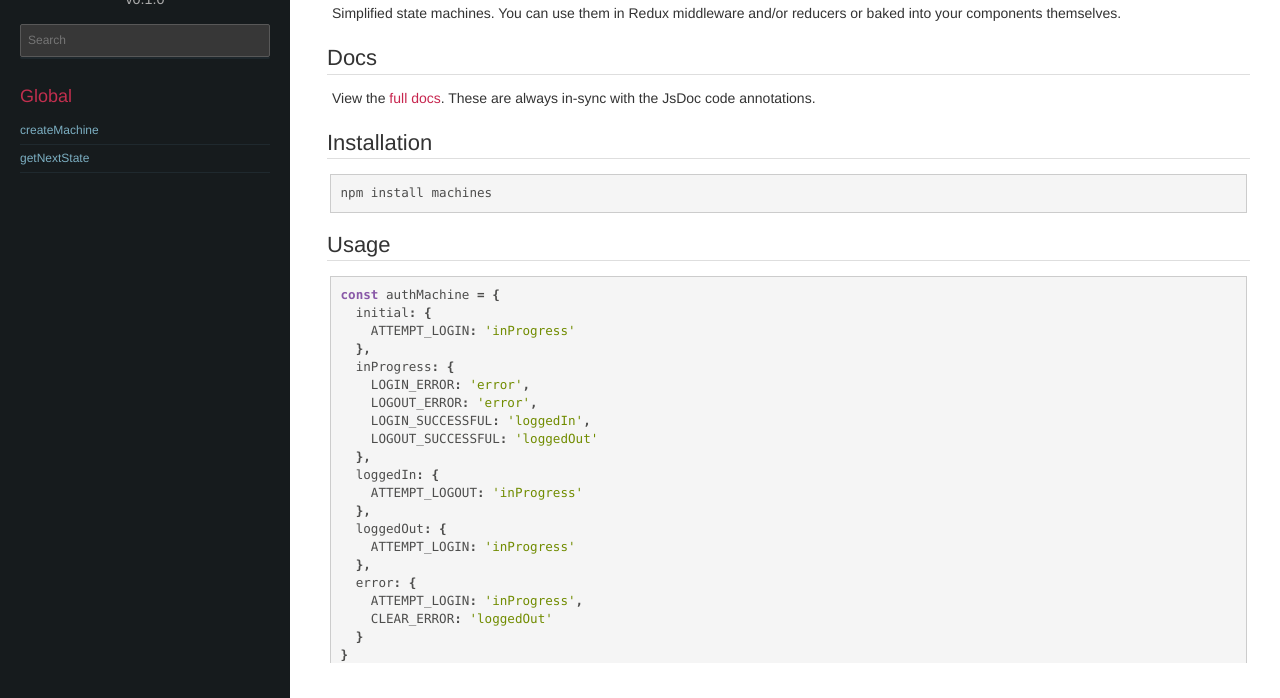
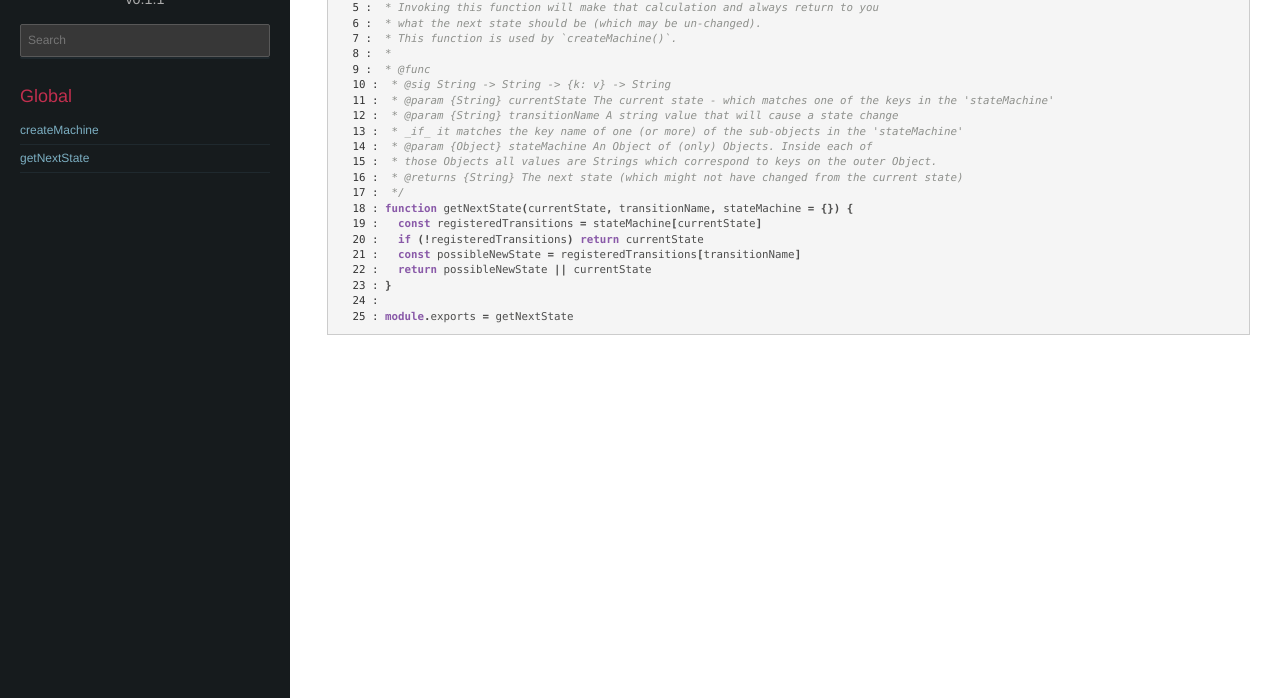
Before and after one commit to arizonatribe/machines, a plain HTML site: page getNextState.js.html in a window 1280 px wide. Shown: the part 102-800 px from the top of the page. Drawn offline with Linux system fonts and the light colour scheme.

Commit message:
Deploy machines to github.com/arizonatribe/machines.git:gh-pages

```diff
--- a/index.html
+++ b/getNextState.js.html
@@ -1,8 +1,10 @@
+
+
 <!DOCTYPE html>
 <html lang="en">
 <head>
     <meta charset="utf-8">
-    <title>Home | machines</title>
+    <title>Source: getNextState.js | machines</title>
 
     <script src="scripts/prettify/prettify.js"> </script>
     <script src="scripts/prettify/lang-css.js"> </script>
@@ -32,7 +34,7 @@
     <div class="title">
         <h1><a href="index.html" class="link">machines</a></h1>
 
-            <span class="version">v0.1.0</span>
+            <span class="version">v0.1.1</span>
 
     </div>
     <div class="search-container" id="search-container">
@@ -50,62 +52,36 @@
 
 
 
-
-
-
-
-
-
-
-
-
-
-
-
     <section>
-        <article class="readme"><h1>Machines</h1><p>Simplified state machines. You can use them in Redux middleware and/or reducers or baked into your components themselves.</p>
-<h2>Docs</h2><p>View the <a href="https://arizonatribe.github.io/machines/">full docs</a>. These are always in-sync with the JsDoc code annotations.</p>
-<h2>Installation</h2><pre class="prettyprint source"><code>npm install machines</code></pre><h2>Usage</h2><pre class="prettyprint source lang-javascript"><code>const authMachine = {
-  initial: {
-    ATTEMPT_LOGIN: 'inProgress'
-  },
-  inProgress: {
-    LOGIN_ERROR: 'error',
-    LOGOUT_ERROR: 'error',
-    LOGIN_SUCCESSFUL: 'loggedIn',
-    LOGOUT_SUCCESSFUL: 'loggedOut'
-  },
-  loggedIn: {
-    ATTEMPT_LOGOUT: 'inProgress'
-  },
-  loggedOut: {
-    ATTEMPT_LOGIN: 'inProgress'
-  },
-  error: {
-    ATTEMPT_LOGIN: 'inProgress',
-    CLEAR_ERROR: 'loggedOut'
-  }
+        <article>
+            <pre class="prettyprint source linenums"><code>/**
+ * Compares a current state value to a transition name, using a state machine
+ * (Object) where all the possible states also have transition names registered
+ * to each one (which link to new states).
+ * Invoking this function will make that calculation and always return to you
+ * what the next state should be (which may be un-changed).
+ * This function is used by `createMachine()`.
+ *
+ * @func
+ * @sig String -> String -> {k: v} -> String
+ * @param {String} currentState The current state - which matches one of the keys in the 'stateMachine'
+ * @param {String} transitionName A string value that will cause a state change
+ * _if_ it matches the key name of one (or more) of the sub-objects in the 'stateMachine'
+ * @param {Object} stateMachine An Object of (only) Objects. Inside each of
+ * those Objects all values are Strings which correspond to keys on the outer Object.
+ * @returns {String} The next state (which might not have changed from the current state)
+ */
+function getNextState(currentState, transitionName, stateMachine = {}) {
+  const registeredTransitions = stateMachine[currentState]
+  if (!registeredTransitions) return currentState
+  const possibleNewState = registeredTransitions[transitionName]
+  return possibleNewState || currentState
 }
 
-const getNextAuthState = createMachine(authMachine, 'initial')
-
-getNextAuthState('LOGIN_SUCCESSFUL')
-// initial - Can't transition there yet
-getNextAuthState('CLEAR_ERROR')
-// initial - Also doesn't affect state
-getNextAuthState('ATTEMPT_LOGIN')
-// inProgress - Now we have a login attempt, which changes state
-getNextAuthState('LOGIN_SUCCESSFUL')
-// loggedIn - Advances from that pending state to logged-in
-getNextAuthState('ATTEMPT_LOGOUT')
-// inProgress - Attempting to log out
-getNextAuthState('LOGOUT_ERROR')
-// error - Now we're in an error state
-getNextAuthState('CLEAR_ERROR')
-// loggedOut - Finishes logout process</code></pre></article>
+module.exports = getNextState
+</code></pre>
+        </article>
     </section>
-
-
 
 
 
@@ -122,7 +98,7 @@ getNextAuthState('CLEAR_ERROR')
 <script src="scripts/linenumber.js"></script>
 
     <script>
-        var id = 'package:machines_sub'.replace(/"/g, '_');
+        var id = '_sub'.replace(/"/g, '_');
         var selectedApi = document.getElementById(id); // do not use jquery selector
         var $selectedApi = $(selectedApi);
 
```
Also changed, not shown: createMachine.js.html (renamed from index.js.html, +9 -43 lines), global.html (+5 -5 lines), README.md (deleted).
